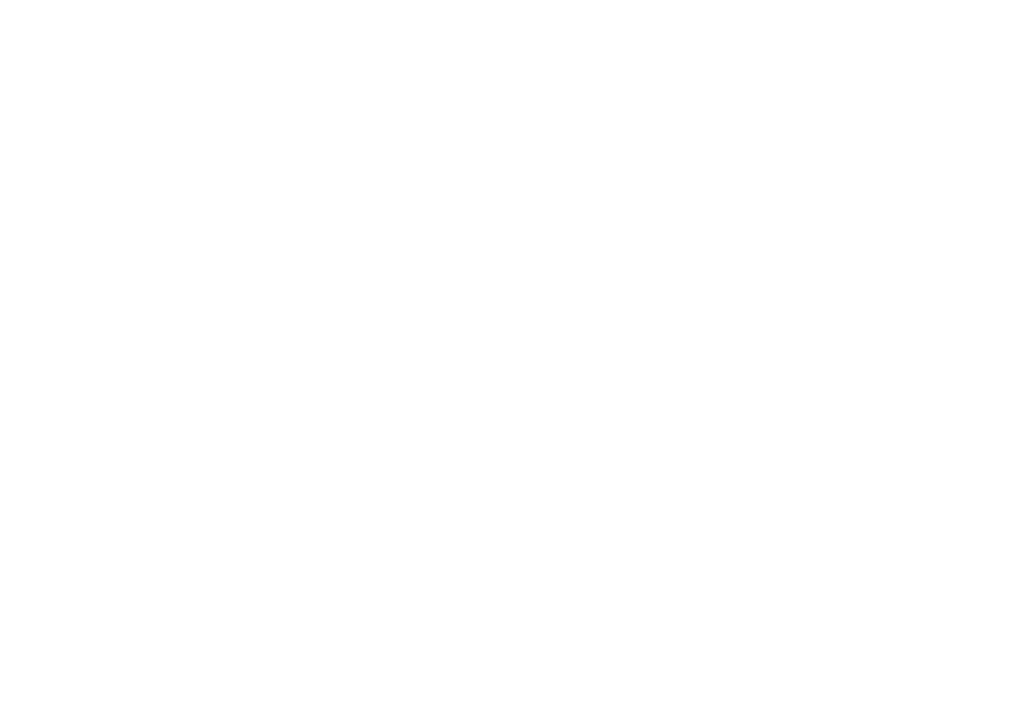
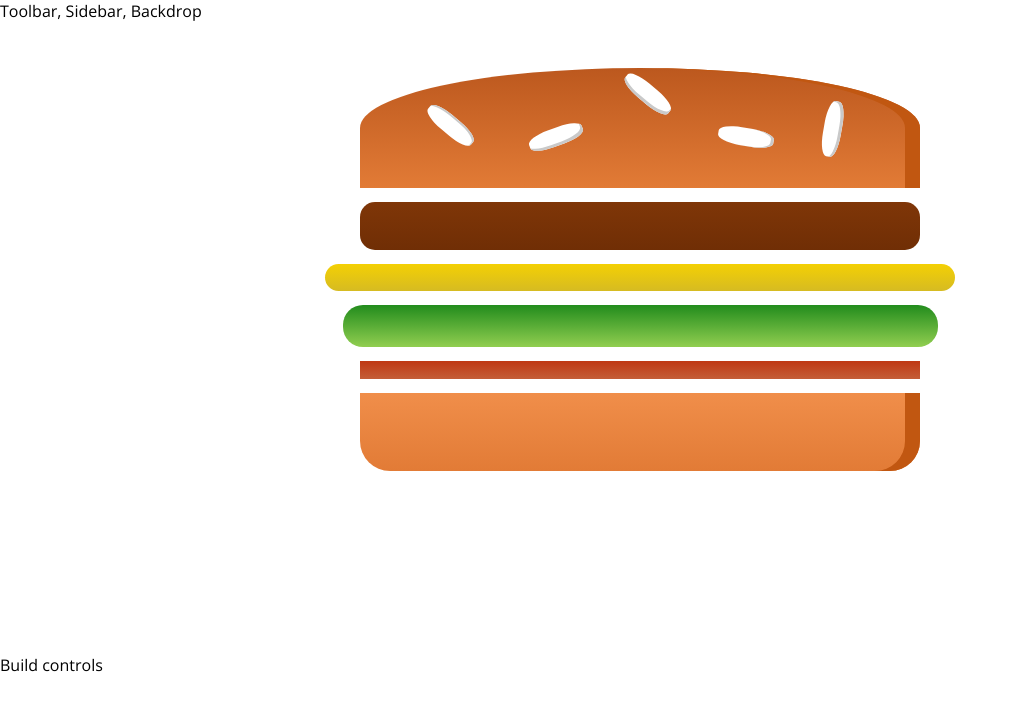
Before and after one commit to Xefyn/Burger-Builder, a React (Create React App) app: page / in a window 1280 px wide. Shown: the top 710 px of the page, without its empty margins (0-1018 px from the left). Built offline with nearby package versions, Linux system fonts and the light colour scheme.

Commit message:
feat(core): display burger

```diff
--- a/package.json
+++ b/package.json
@@ -6,6 +6,7 @@
     "@testing-library/jest-dom": "^4.2.4",
     "@testing-library/react": "^9.5.0",
     "@testing-library/user-event": "^7.2.1",
+    "prop-types": "^15.7.2",
     "react": "^16.13.1",
     "react-dom": "^16.13.1",
     "react-scripts": "3.4.1"
--- a/src/App.js
+++ b/src/App.js
@@ -1,8 +1,15 @@
 import React from 'react';
+
+import Layout from './components/Layout/Layout'
+
+import BurgerBuilder from './container/BurgerBuilder/BurgerBuilder'
 
 function App() {
   return (
     <div>
+      <Layout>
+        <BurgerBuilder />
+      </Layout>
     </div>
   );
 }
--- /dev/null
+++ b/src/components/Burger/Burger.js
@@ -0,0 +1,20 @@
+import React from 'react'
+
+import classes from './Burger.module.css'
+import BurgerIngredient from './BurgerIngredient/BurgerIngredient'
+
+const burger = (props) => {
+
+  return(
+    <div className={classes.Burger}>
+      <BurgerIngredient type="bread-top"/>
+      <BurgerIngredient type="meat"/>
+      <BurgerIngredient type="cheese"/>
+      <BurgerIngredient type="salad"/>
+      <BurgerIngredient type="bacon"/>
+      <BurgerIngredient type="bread-bottom"/>
+    </div>
+  )
+}
+
+export default burger;
--- /dev/null
+++ b/src/components/Burger/Burger.module.css
@@ -0,0 +1,30 @@
+.Burger{
+  width: 100%;
+  margin: auto;
+  height: 400px;
+  overflow: scroll;
+  text-align: center;
+  font-weight: bold;
+  font-size: 1.2rem;
+}
+
+@media (min-width: 500px) and (min-height: 400px){
+  .Burger{
+    width: 350px;
+    height: 300px;
+  }
+}
+
+@media (min-width: 500px) and (min-height: 401px){
+  .Burger{
+    width: 450px;
+    height: 400px;
+  }
+}
+
+@media (min-width: 1000px) and (min-height: 700px){
+  .Burger{
+    width: 700px;
+    height: 600px;
+  }
+}
--- /dev/null
+++ b/src/components/Burger/BurgerIngredient/BurgerIngredient.js
@@ -0,0 +1,49 @@
+import React from "react";
+
+import classes from "./BurgerIngredient.module.css";
+import PropTypes from "prop-types";
+
+const burgerIngredient = (props) => {
+  let ingredient = null;
+  switch (props.type) {
+    case "bread-bottom":
+      ingredient = <div className={classes.BreadBottom}></div>;
+      break;
+
+    case "bread-top":
+      ingredient = (
+        <div className={classes.BreadTop}>
+          <div className={classes.Seeds1}></div>
+          <div className={classes.Seeds2}></div>
+        </div>
+      );
+      break;
+
+    case "meat":
+      ingredient = <div className={classes.Meat}></div>;
+      break;
+
+    case "cheese":
+      ingredient = <div className={classes.Cheese}></div>;
+      break;
+
+    case "salad":
+      ingredient = <div className={classes.Salad}></div>;
+      break;
+
+    case "bacon":
+      ingredient = <div className={classes.Bacon}></div>;
+      break;
+
+    default:
+      ingredient = null;
+  }
+
+  return ingredient;
+};
+
+burgerIngredient.protoTypes = {
+  type: PropTypes.string.isRequired
+}
+
+export default burgerIngredient;
--- /dev/null
+++ b/src/components/Burger/BurgerIngredient/BurgerIngredient.module.css
@@ -0,0 +1,113 @@
+.BreadBottom {
+  height: 13%;
+  width: 80%;
+  background: linear-gradient(#F08E4A, #e27b36);
+  border-radius: 0 0 30px 30px;
+  box-shadow: inset -15px 0 #c15711;
+  margin: 2% auto;
+}
+
+.BreadTop {
+  height: 20%;
+  width: 80%;
+  background: linear-gradient(#bc581e, #e27b36);
+  border-radius: 50% 50% 0 0;
+  box-shadow: inset -15px 0 #c15711;
+  margin: 2% auto;
+  position: relative;
+}
+
+.Seeds1 {
+  width: 10%;
+  height: 15%;
+  position: absolute;
+  background-color: white;
+  left: 30%;
+  top: 50%;
+  border-radius: 40%;
+  transform: rotate(-20deg);
+  box-shadow: inset -2px -3px #c9c9c9;
+}
+
+.Seeds1:after {
+  content: "";
+  width: 100%;
+  height: 100%;
+  position: absolute;
+  background-color: white;
+  left: -170%;
+  top: -260%;
+  border-radius: 40%;
+  transform: rotate(60deg);
+  box-shadow: inset -1px 2px #c9c9c9;
+}
+
+.Seeds1:before {
+  content: "";
+  width: 100%;
+  height: 100%;
+  position: absolute;
+  background-color: white;
+  left: 180%;
+  top: -50%;
+  border-radius: 40%;
+  transform: rotate(60deg);
+  box-shadow: inset -1px -3px #c9c9c9;
+}
+
+.Seeds2 {
+  width: 10%;
+  height: 15%;
+  position: absolute;
+  background-color: white;
+  left: 64%;
+  top: 50%;
+  border-radius: 40%;
+  transform: rotate(10deg);
+  box-shadow: inset -3px 0 #c9c9c9;
+}
+
+.Seeds2:before {
+  content: "";
+  width: 100%;
+  height: 100%;
+  position: absolute;
+  background-color: white;
+  left: 150%;
+  top: -130%;
+  border-radius: 40%;
+  transform: rotate(90deg);
+  box-shadow: inset 1px 3px #c9c9c9;
+}
+
+
+.Meat {
+  width: 80%;
+  height: 8%;
+  background: linear-gradient(#7f3608, #702e05);
+  margin: 2% auto;
+  border-radius: 15px;
+}
+
+.Cheese {
+  width: 90%;
+  height: 4.5%;
+  margin: 2% auto;
+  background: linear-gradient(#f4d004, #d6bb22);
+  border-radius: 20px;
+}
+
+.Salad {
+  width: 85%;
+  height: 7%;
+  margin: 2% auto;
+  background: linear-gradient(#228c1d, #91ce50);
+  border-radius: 20px;
+}
+
+.Bacon {
+  width: 80%;
+  height: 3%;
+  background: linear-gradient(#bf3813, #c45e38);
+  margin: 2% auto;
+}
--- /dev/null
+++ b/src/components/Layout/Layout.js
@@ -0,0 +1,16 @@
+import React from "react";
+
+import Aux from "../../hoc/Auxilary";
+
+import classes from "./Layout.module.css"
+
+const Layout = (props) => (
+  <Aux>
+    <div>Toolbar, Sidebar, Backdrop</div>
+    <main className={classes.container}>
+      {props.children}
+    </main>
+  </Aux>
+);
+
+export default Layout;
--- /dev/null
+++ b/src/components/Layout/Layout.module.css
@@ -0,0 +1,3 @@
+.container{
+  margin-top: 2em;
+}
--- /dev/null
+++ b/src/container/BurgerBuilder/BurgerBuilder.js
@@ -0,0 +1,16 @@
+import React, { useState } from 'react';
+
+import Aux from '../../hoc/Auxilary'
+
+import Burger from '../../components/Burger/Burger'
+
+const BurgerBuilder = () => {
+  return(
+    <Aux>
+      <Burger/>
+      <div>Build controls</div>
+    </Aux>
+  )
+}
+
+export default BurgerBuilder;
--- /dev/null
+++ b/src/hoc/Auxilary.js
@@ -0,0 +1,3 @@
+const Aux = (props) => props.children;
+
+export default Aux;
--- a/src/index.css
+++ b/src/index.css
@@ -1,8 +1,8 @@
 body {
   margin: 0;
-  font-family: -apple-system, BlinkMacSystemFont, 'Segoe UI', 'Roboto', 'Oxygen',
-    'Ubuntu', 'Cantarell', 'Fira Sans', 'Droid Sans', 'Helvetica Neue',
-    sans-serif;
+  font-family: "Open Sans", sans-serif;
+    /* -apple-system, BlinkMacSystemFont, 'Segoe UI', 'Roboto', 'Oxygen',
+    'Ubuntu', 'Cantarell', 'Fira Sans', 'Droid Sans', 'Helvetica Neue', */
   -webkit-font-smoothing: antialiased;
   -moz-osx-font-smoothing: grayscale;
 }
```
